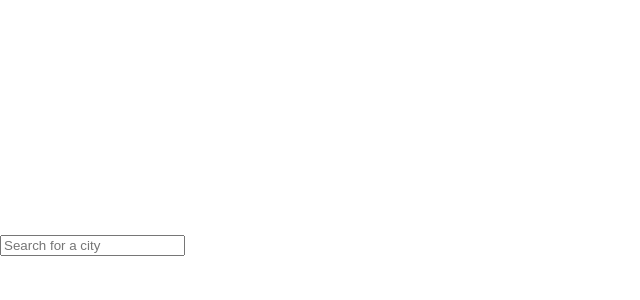
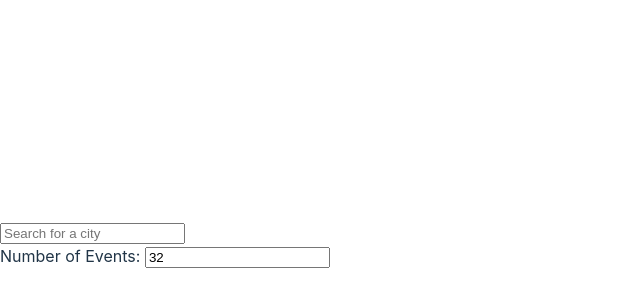
Before and after one commit to bhimamalbhage/meet-app, a React (Vite) app: page / in a window 1280 px wide. Shown: the part 148-448 px from the top of the page, without its empty margins (0-640 px from the left). Built offline with nearby package versions, Linux system fonts and the light colour scheme.

Commit message:
created NumberOfEvents component and test cases

```diff
--- a/src/App.jsx
+++ b/src/App.jsx
@@ -1,12 +1,16 @@
-import React from 'react';
+import React, { useState } from 'react';
 import CitySearch from './components/CitySearch';
 import EventList from './components/EventList';
+import NumberOfEvents from './components/NumberOfEvents';
 
 
 const App = () => {
+  const [eventCount, setEventCount] = useState(32);
+
  return (
    <div>
      <CitySearch />
+     <NumberOfEvents setEventCount={setEventCount} />
      <EventList />
    </div>
  );
--- /dev/null
+++ b/src/components/NumberOfEvents.jsx
@@ -0,0 +1,25 @@
+import React, { useState } from 'react';
+
+const NumberOfEvents = ({ setEventCount }) => {
+  const [number, setNumber] = useState(32);
+
+  const handleInputChanged = (event) => {
+    const value = event.target.value;
+    setNumber(value);
+    setEventCount(value);
+  };
+
+  return (
+    <div>
+      <label htmlFor="event-number">Number of Events: </label>
+      <input
+        id="event-number"
+        type="number"
+        value={number}
+        onChange={handleInputChanged}
+      />
+    </div>
+  );
+};
+
+export default NumberOfEvents;
```
Also changed, not shown: 1 other file (tests, documents, lock files or other folders).
